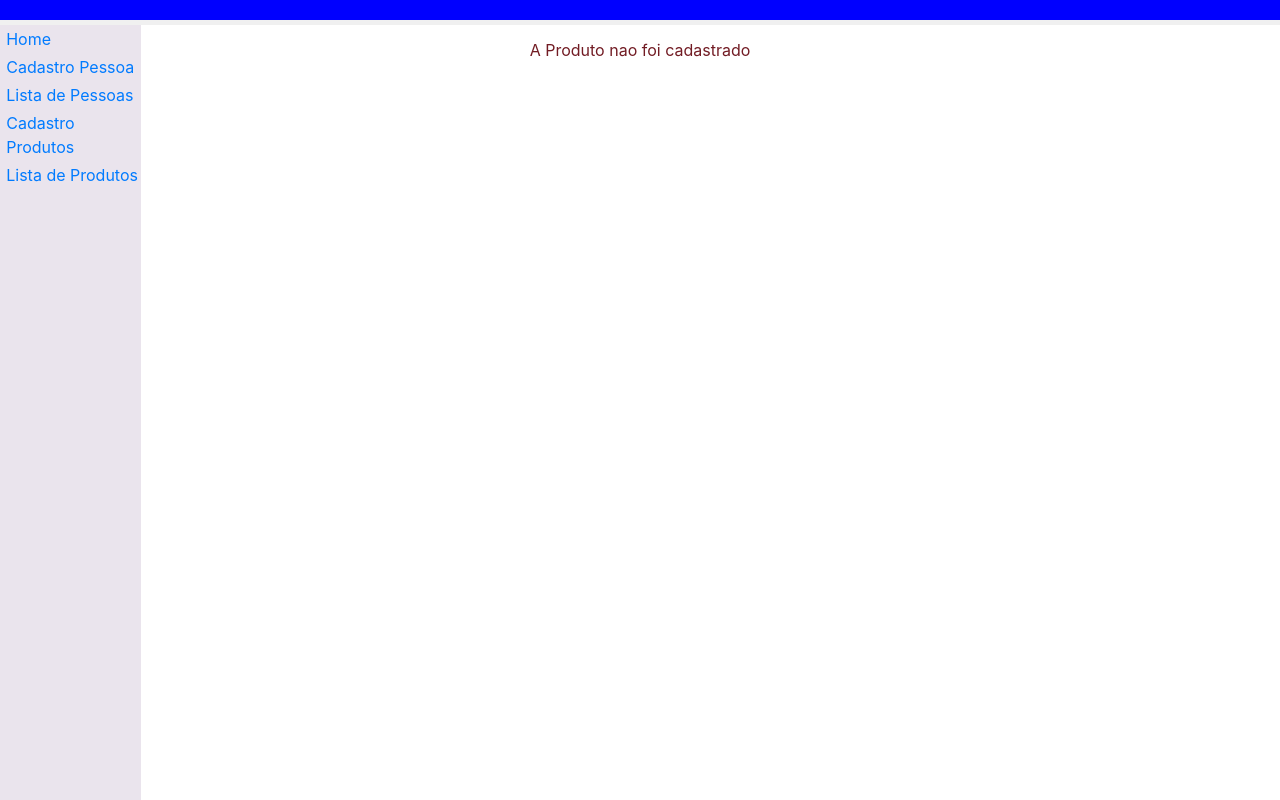
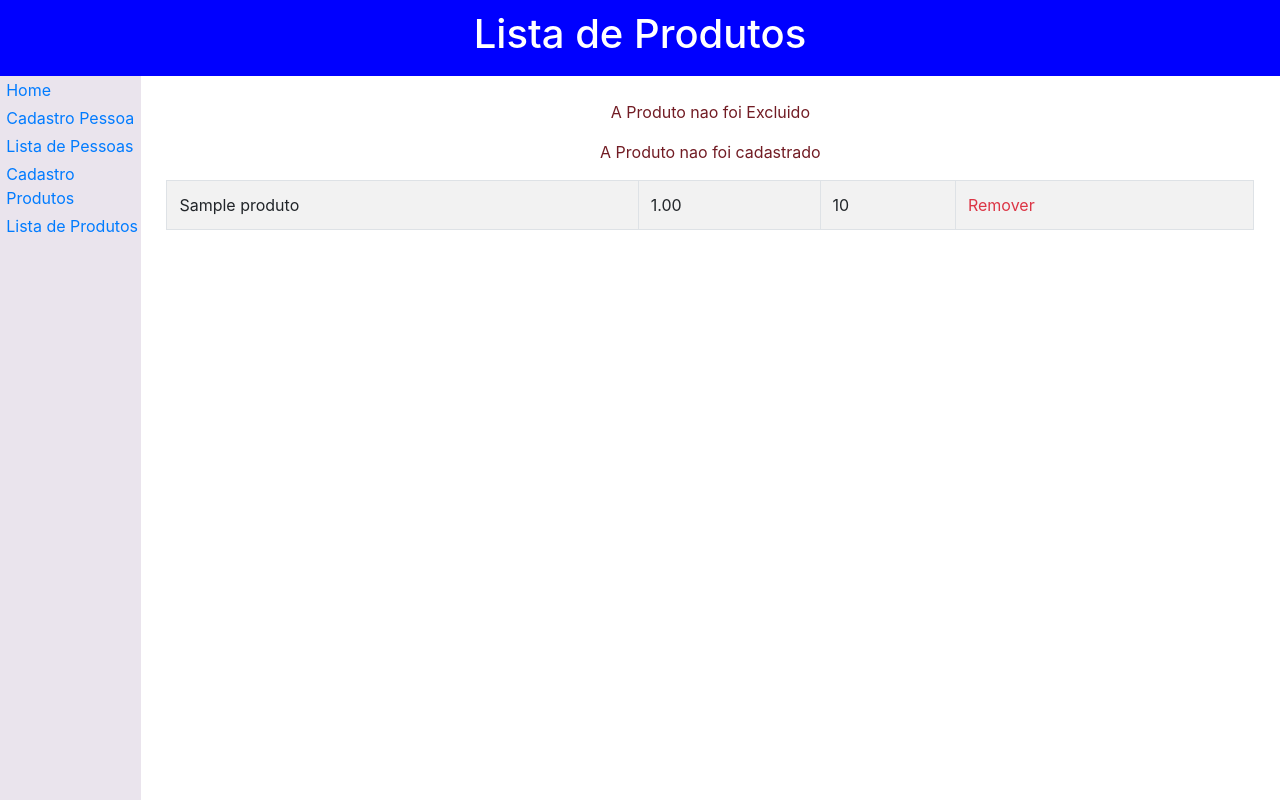
Before and after one commit to EricksonSouzaMartinez/loja, a PHP site: page /public/lista_produtos.php in a window 1280 px wide. Run offline with PHP 8.4, Linux system fonts and the light colour scheme; tables that the repository leaves empty hold one stand-in row (values such as "Sample post").

Commit message:
Listagem de pessoas e produtos

```diff
--- a/_sys/consulta_produto.php
+++ b/_sys/consulta_produto.php
@@ -1,9 +1,21 @@
 <?php
 include "../conexao/conecta.php";
 function insereProduto($conexao,$nome_produto,$preco_produto,$quantidade_produto){
-    $query = "insert into Produtos(Nome_Produto, Preco_Produto, Quantidade_Produto) values
- ('{$nome_produto}',{$preco_produto},{$quantidade_produto})";
+    $query = "insert into Produtos(Nome_Produto, Preco_Produto, Quantidade_Produto) values ('{$nome_produto}',{$preco_produto},{$quantidade_produto})";
+     return mysqli_query($conexao,$query);
+}
 
-   // var_dump($query);
+function mostraProdutos($conexao){
+    $produtos=array();
+    $resultado=mysqli_query($conexao,"select * from Produtos");
+    while ($produto = mysqli_fetch_assoc($resultado)){
+    array_push($produtos,$produto);
+    }
+    return $produtos;
+}
+
+function deleteProduto($conexao,$id){
+    $query="delete from Produtos where IDProduto = {$id}";
     return mysqli_query($conexao,$query);
+
 }
--- a/css/cabecalho.css
+++ b/css/cabecalho.css
@@ -5,7 +5,6 @@
 	text-align: center;
 	color: white;
 	background-color: blue;
-	border-bottom: 5px solid #f0f0f0;
 }
 .menu{
 	position: fixed;
@@ -15,12 +14,10 @@
 	background-color: #eae4ed;
 }
 .corpo{
-
-
 	height: 100%;
 	position: fixed;
-	margin-left: 11%;
-	width: 89%;
+	margin-left: 13%;
+	width: 85%;
 	background-color: white;
 	margin-top: 1%;
 }
--- a/public/lista_produtos.php
+++ b/public/lista_produtos.php
@@ -1,19 +1,48 @@
 <?php
 include "cabecalho.php";
-include "menu.php";
+include "../_sys/consulta_produto.php";?>
+<h1 class="adiciona-pessoa">Lista de Produtos</h1>
+<?php include "menu.php";
+include "conteudo.php";
 
-if(isset($_GET['cadastro']) && $_GET['cadastro']==1){
+if(isset($_GET['removido']) && $_GET['removido']==1){
     ?>
     <link rel="stylesheet" href="../css/bootstrap/bootstrap.css">
-    <p class="alert-success"> A Produto foi cadastrado</p>
+    <p class="alert-success"> A Produto foi Excluido</p>
     <?php
 
 
 }else {
     ?>
+    <p class="alert-danger"> A Produto nao foi Excluido</p>
+    <?php
+}
+if(isset($_GET['cadastro']) && $_GET['cadastro']==1){
+    ?>
+    <p class="alert-success"> A Produto foi cadastrado</p>
+    <?php
+}else {
+    ?>
     <p class="alert-danger"> A Produto nao foi cadastrado</p>
-
+    <table class="table table-striped table-bordered">
     <?php
 }
 
+$produtos= mostraProdutos($conexao);
+foreach($produtos as $produto):
+    ?>
+    <tr>
+        <td><?=$produto['Nome_Produto']?></td>
+        <td><?=$produto['Preco_Produto']?></td>
+        <td><?=$produto['Quantidade_Produto']?></td>
+        <td >
+            <a class="text-danger" href="../_sys/remove_produto.php?id=<?=$produto['IDProduto']?>">Remover</a>
+        </td>
+
+    </tr>
+<?php
+endforeach;
+?>
+    </table>
+<?
 include "rodape.php";
```
Also changed, not shown: _sys/consulta_pessoa.php (+8 -0 lines), _sys/remove_produto.php (added, +14 -0 lines), public/lista_pessoas.php (+21 -3 lines).
